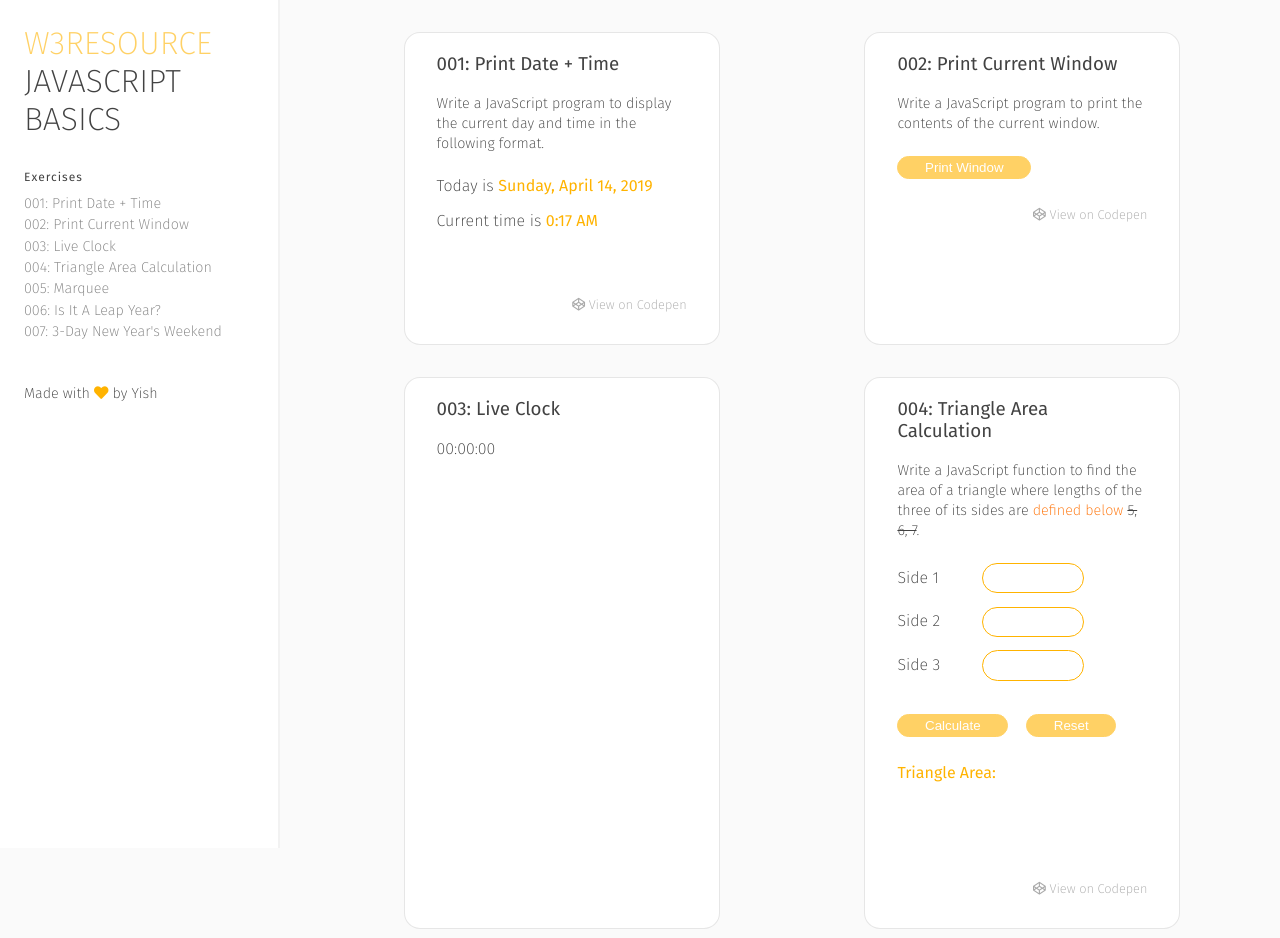
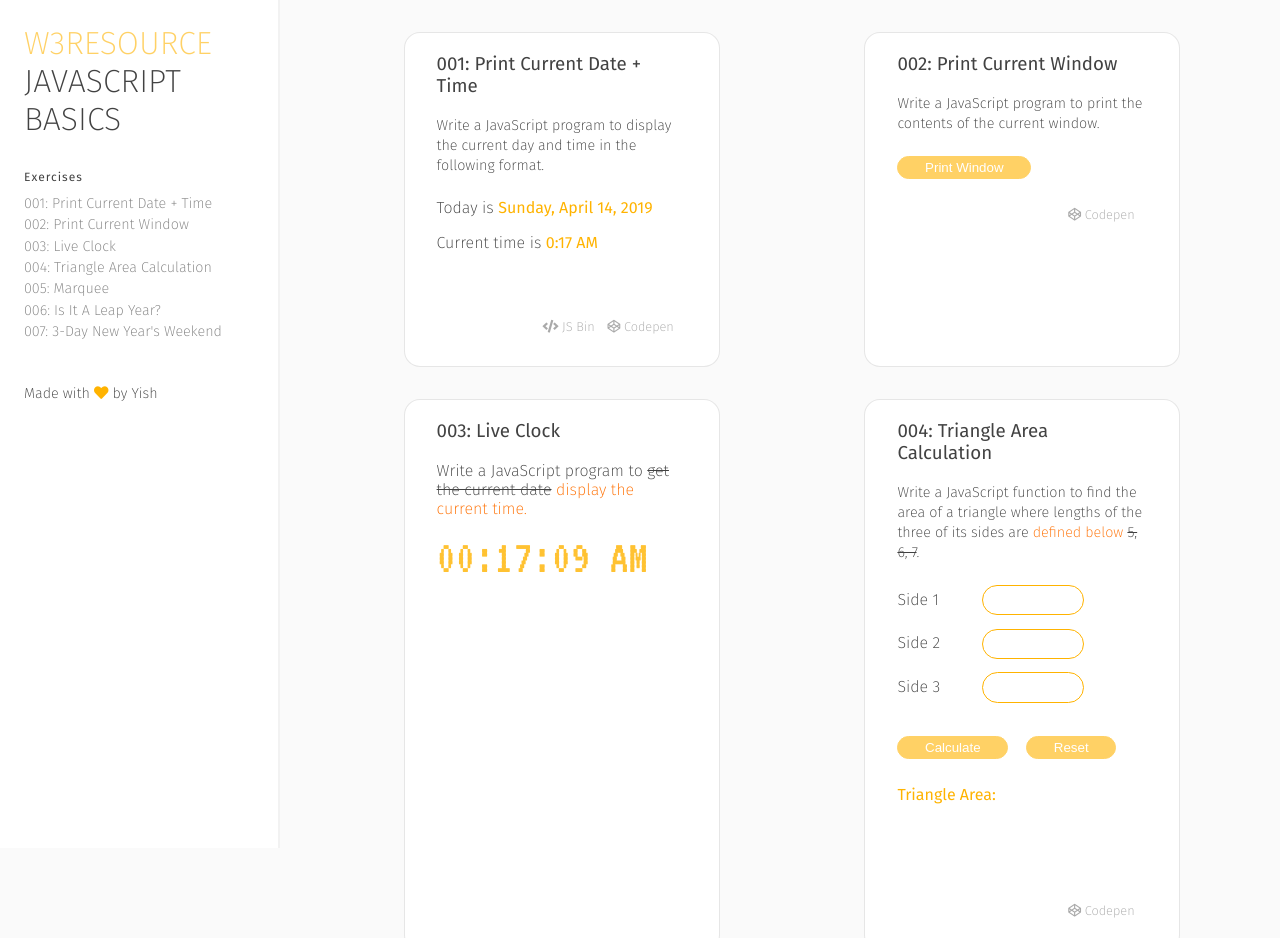
Before and after one commit to yishuenlo/150-js-basics, a plain HTML site: page index.html in a window 1280 px wide. Shown: the top 938 px of the page. Drawn offline with Linux system fonts and the light colour scheme.

Commit message:
exercise 3

```diff
--- a/css/style.css
+++ b/css/style.css
@@ -27,13 +27,14 @@ a{
 }
 
 section h3 a:hover, nav footer a:hover{
-  border-bottom: 5px solid var(--accent);;
+  border-bottom: 2px solid var(--accent);;
   transition: 300ms ease-in;
   color: var(--accent);;
 }
 
-.codepen{
+.live-code{
   margin-top: 4em;
+  padding-right: 1em;
   float: right;
   font-size: 0.8em;
   color: var(--primary);
@@ -41,7 +42,7 @@ section h3 a:hover, nav footer a:hover{
   transition: 500ms ease-out;
 }
 
-.codepen:hover{
+.live-code:hover{
   opacity: 1;
 }
 
@@ -182,6 +183,14 @@ input[type=submit]{
 
 button:hover, input[type=submit]:hover{
   opacity: 1;
+}
+
+#digital-clock{
+  color: var(--accent);
+  font-size: 3em;
+  font-family: VT323, monospace;
+  opacity: 0.8;
+  margin-top: 0;
 }
 
 #calculate{
--- a/index.html
+++ b/index.html
@@ -7,12 +7,14 @@
   <script src="js/script.js" async></script>
   <script src="js/ex001.js" async></script>
   <script src="js/ex002.js" async></script>
+  <script src="js/ex003.js" async></script>
   <script src="js/ex004.js" async></script>
   <script src="js/ex005.js" async></script>
   <script src="js/ex006.js" async></script>
   <script src="js/ex007.js" async></script>
+
   <link rel="stylesheet" href="css/style.css">
-  <link href="https://fonts.googleapis.com/css?family=Fira+Sans:200,400" rel="stylesheet">
+  <link href="https://fonts.googleapis.com/css?family=Fira+Sans:200,400|VT323" rel="stylesheet">
   <link rel="stylesheet" href="https://use.fontawesome.com/releases/v5.8.1/css/all.css" integrity="sha384-50oBUHEmvpQ+1lW4y57PTFmhCaXp0ML5d60M1M7uH2+nqUivzIebhndOJK28anvf" crossorigin="anonymous">
 </head>
 
@@ -33,23 +35,25 @@
   <main>
     <div class="wrapper">
       <section id="ex001" class="tile">
-        <h3><a href="https://www.w3resource.com/javascript-exercises/javascript-basic-exercise-1.php" target="_blank">001: Print Date + Time</a></h3>
+        <h3><a href="https://www.w3resource.com/javascript-exercises/javascript-basic-exercise-1.php" target="_blank">001: Print Current Date + Time</a></h3>
         <p class="description">Write a JavaScript program to display the current day and time in the following format.</p>
         <p>Today is <span class="highlight" id="day">Monday</span></p>
         <p>Current time is <span class="highlight" id="time">00:00</span></p>
-        <a class="codepen" href="https://codepen.io/yishuenlo/pen/qwXyye" target="_blank" class="github-js"><i class="fab fa-codepen"></i> View on Codepen</a>
+        <a class="live-code" href="https://codepen.io/yishuenlo/pen/qwXyye" target="_blank" class="github-js"><i class="fab fa-codepen"></i> Codepen</a>
+        <a class="live-code" href="https://jsbin.com/ciqusat/1/edit?js,output" target="_blank" class="github-js"><i class="fas fa-code"></i> JS Bin</a>
       </section>
 
       <section id="ex002" class="tile">
         <h3><a href="https://www.w3resource.com/javascript-exercises/javascript-basic-exercise-2.php" target="_blank">002: Print Current Window</a></h3>
         <p class="description">Write a JavaScript program to print the contents of the current window.</p>
         <button id="print" type="button" name="button">Print Window</button>
-        <a class="codepen" href="https://codepen.io/yishuenlo/pen/rbzrQo" target="_blank" class="github-js"><i class="fab fa-codepen"></i> View on Codepen</a>
+        <a class="live-code" href="https://codepen.io/yishuenlo/pen/rbzrQo" target="_blank" class="github-js"><i class="fab fa-codepen"></i> Codepen</a>
       </section>
 
       <section id="ex003" class="tile">
-        <h3><a href="" target="_blank">003: Live Clock</a></h3>
-        <p>00:00:00</p>
+        <h3><a href="https://www.w3resource.com/javascript-exercises/javascript-basic-exercise-3.php" target="_blank">003: Live Clock</a></h3>
+        <p>Write a JavaScript program to <span class="original-prompt">get the current date</span><span class="prompt-change"> display the current time.</span></p>
+        <p id="digital-clock">00:00:00</p>
       </section>
 
       <section id="ex004" class="tile">
@@ -66,14 +70,14 @@
           <button id="reset-triangles" type="button" name="button">Reset</button>
         </form>
         <p id="triangle-area">Triangle Area:</p>
-        <a class="codepen" href="https://codepen.io/yishuenlo/pen/jRLpox" target="_blank" class="github-js"><i class="fab fa-codepen"></i> View on Codepen</a>
+        <a class="live-code" href="https://codepen.io/yishuenlo/pen/jRLpox" target="_blank" class="github-js"><i class="fab fa-codepen"></i> Codepen</a>
       </section>
 
       <section id="ex005" class="tile">
         <h3><a href="https://www.w3resource.com/javascript-exercises/javascript-basic-exercise-5.php" target="_blank">005: Marquee</a></h3>
         <p class="description">Write a JavaScript program to rotate the string 'w3resource' in right direction by periodically removing one letter from the end of the string and attaching it to the front.</p>
         <p id="marquee" class="highlight">w3resource.</p>
-        <a class="codepen" href="https://codepen.io/yishuenlo/pen/NmvBow" target="_blank" class="github-js"><i class="fab fa-codepen"></i> View on Codepen</a>
+        <a class="live-code" href="https://codepen.io/yishuenlo/pen/NmvBow" target="_blank" class="github-js"><i class="fab fa-codepen"></i> Codepen</a>
       </section>
 
       <section id="ex006" class="tile">
@@ -82,7 +86,7 @@
         <label for="year">Year</label>
         <input id="leapYearInput" type="number" name="year" autocomplete="off">
         <p id="leapYearDisplay" class="highlight">Leap Year? </p>
-        <a class="codepen" href="https://codepen.io/yishuenlo/pen/BEdONm" target="_blank" class="github-js"><i class="fab fa-codepen"></i> View on Codepen</a>
+        <a class="live-code" href="https://codepen.io/yishuenlo/pen/BEdONm" target="_blank" class="github-js"><i class="fab fa-codepen"></i> Codepen</a>
       </section>
 
       <section id="ex007" class="tile">
@@ -96,7 +100,7 @@
           <p>Total number of years: <span id="numYears" class="highlight"></span></p>
           <p>List of years: <span id="sundayYearOutput" class="highlight"></span></p>
         </div>
-        <a class="codepen" href="https://codepen.io/yishuenlo/pen/YMxOYQ" target="_blank" class="github-js"><i class="fab fa-codepen"></i> View on Codepen</a>
+        <a class="live-code" href="https://codepen.io/yishuenlo/pen/YMxOYQ" target="_blank" class="github-js"><i class="fab fa-codepen"></i> Codepen</a>
       </section>
     </div>
   </main>
--- /dev/null
+++ b/js/ex003.js
@@ -0,0 +1,27 @@
+const DIGITAL_CLOCK = document.querySelector("#digital-clock");
+
+function precedingZero(time){
+  if(time <= 9){
+    return `0${time}`;
+  } else {
+    return time;
+  }
+}
+
+function displayTime(){
+  let digitalTime = new Date();
+  let digitalHr = digitalTime.getHours();
+  let digitalMin = digitalTime.getMinutes();
+  let digitalSec = digitalTime.getSeconds();
+  var period;
+
+  if (digitalHr >= 12){
+    period = "PM";
+  } else {
+    period = "AM"
+  }
+
+  DIGITAL_CLOCK.innerHTML =  `${precedingZero(digitalHr)}:${precedingZero(digitalMin)}:${precedingZero(digitalSec)} ${period}`
+}
+
+window.onload = setInterval(displayTime, 1000);
```
